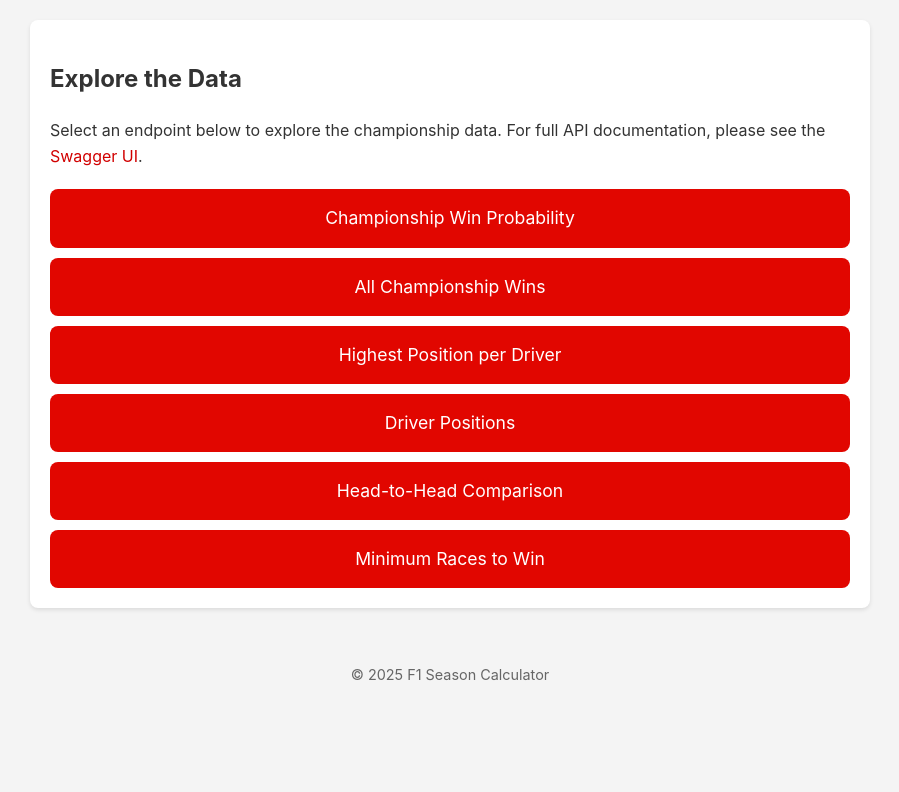
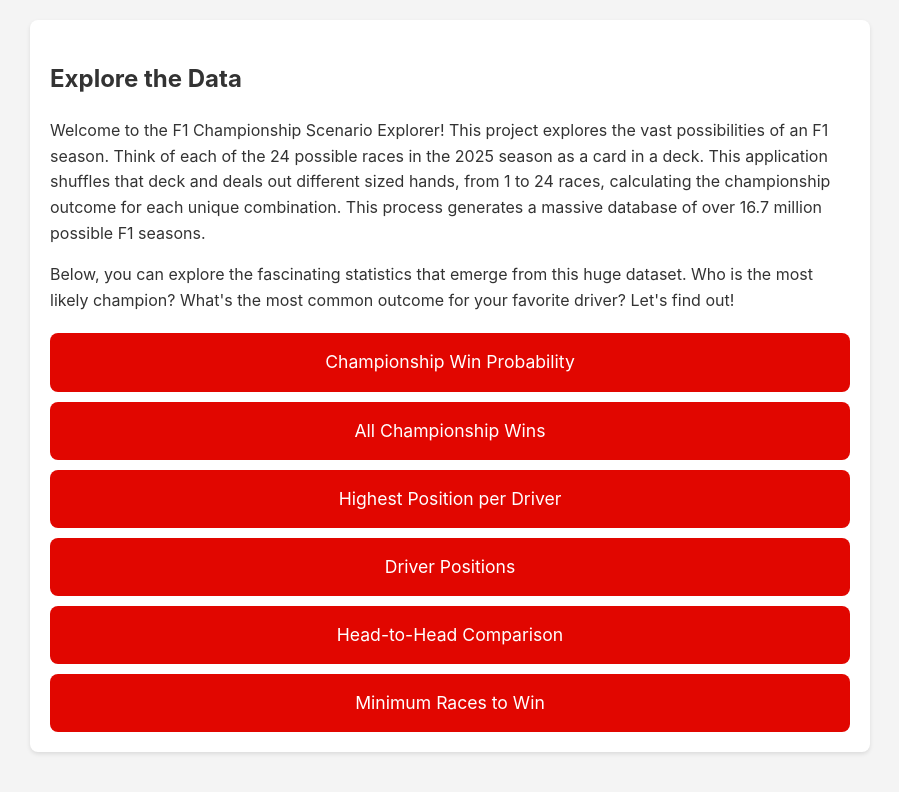
Before and after one commit to NikoKiru/F1_Season_Calculator, a Python web app: template templates/index.html in a window 1280 px wide. Shown: the part 177-969 px from the top of the page, without its empty margins (190-1089 px from the left). Before the commit the page ends 858 px from the top, so only its background shows below. Run offline with Jinja, Linux system fonts and the light colour scheme; the template is opened without the code that fills it, so the values that code supplies are empty.

Commit message:
Update introduction text in index.html for clarity and engagement

```diff
--- a/templates/index.html
+++ b/templates/index.html
@@ -16,7 +16,14 @@
     </header>
     <main>
         <h2>Explore the Data</h2>
-        <p>Select an endpoint below to explore the championship data. For full API documentation, please see the <a href="/apidocs">Swagger UI</a>.</p>
+        <p>
+            Welcome to the F1 Championship Scenario Explorer! This project explores the vast possibilities of an F1 season.
+            Think of each of the 24 possible races in the 2025 season as a card in a deck. This application shuffles that deck and deals out different sized hands, from 1 to 24 races, calculating the championship outcome for each unique combination.
+            This process generates a massive database of over 16.7 million possible F1 seasons.
+        </p>
+        <p>
+            Below, you can explore the fascinating statistics that emerge from this huge dataset. Who is the most likely champion? What's the most common outcome for your favorite driver? Let's find out!
+        </p>
 
         <div class="endpoint-list">
             <a href="{{ url_for('views.championship_win_probability_page') }}" class="endpoint-link">Championship Win Probability</a>
```
